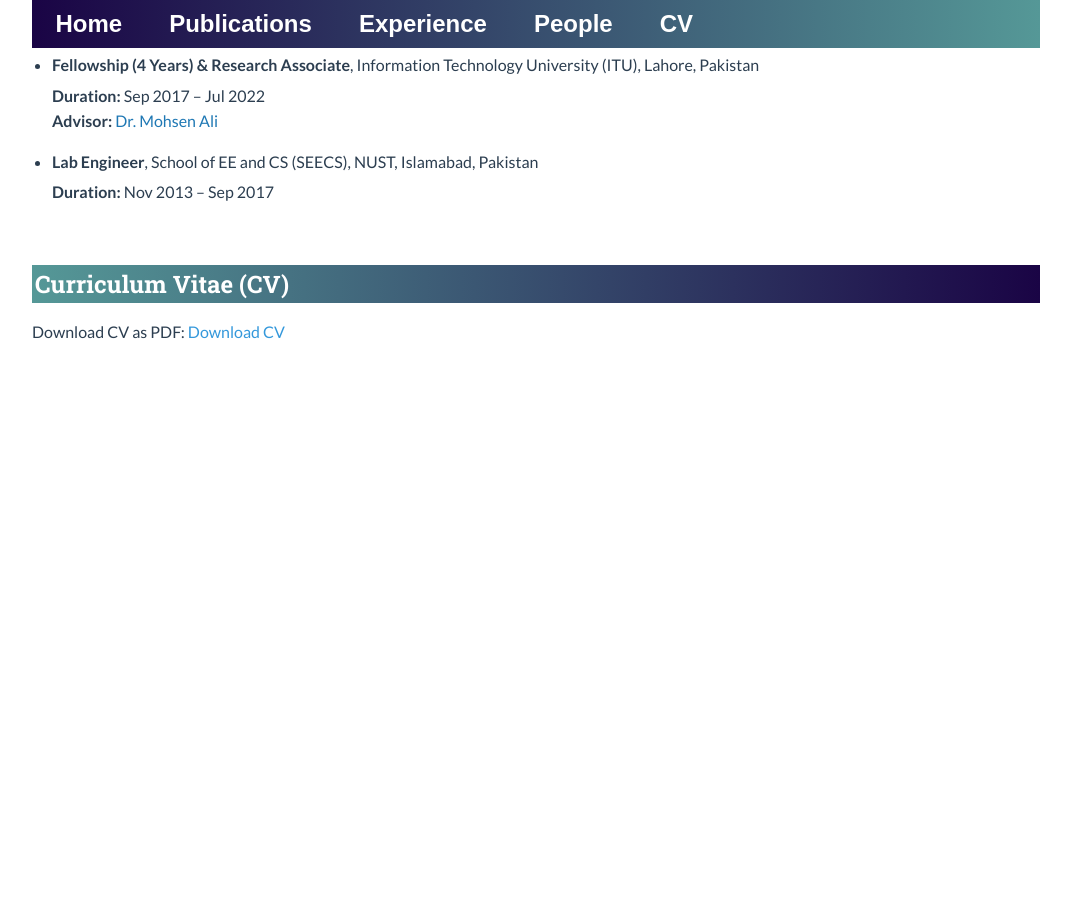
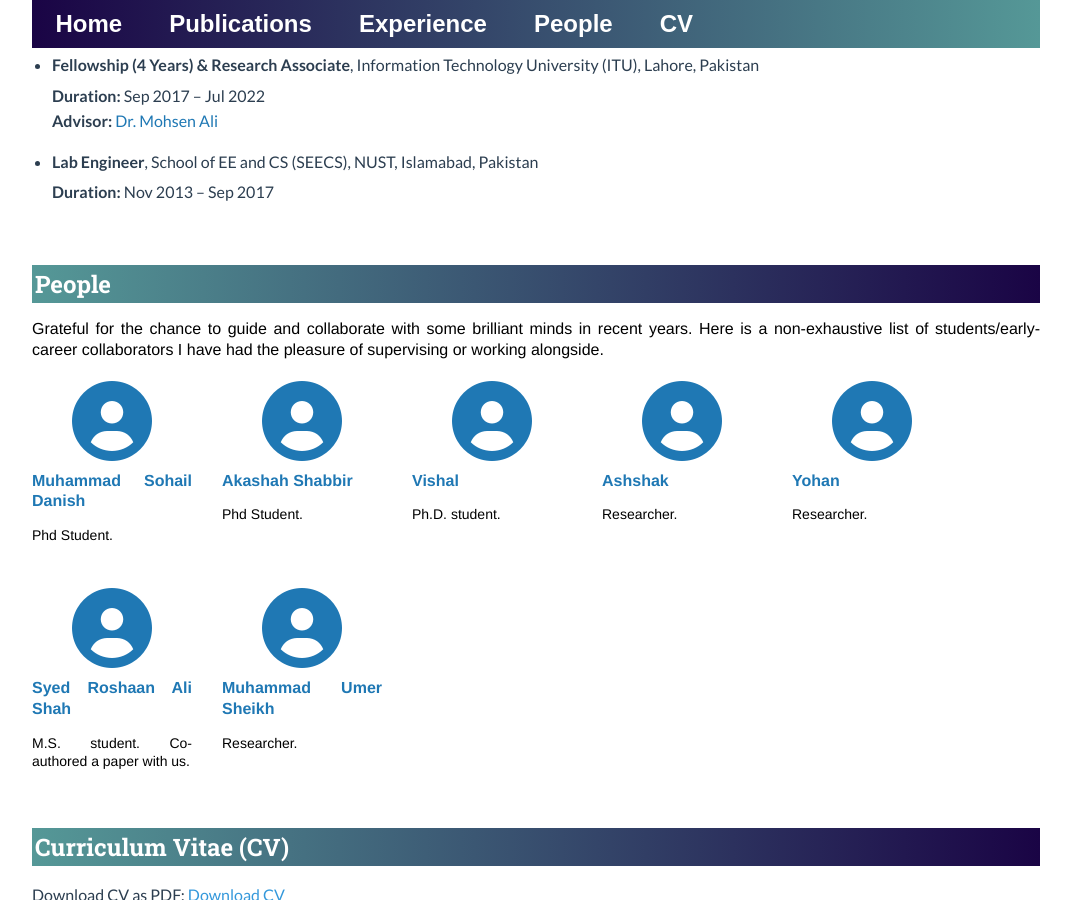
Before and after one commit to akhtarvision/akhtarvision.github.io, a Jekyll site: the page built from index.html, in a window 1280 px wide and 900 px high, scrolled down 3576 px. Shown: the whole window, without its empty margins (104-1175 px from the left). Built offline with Jekyll 4.4.1, drawn with Linux system fonts in a browser that asks for light colours; before the commit the page ends 3981 px from its top, so only the background shows below that.

Commit message:
Update index.html

```diff
--- a/index.html
+++ b/index.html
@@ -447,6 +447,58 @@ title: Akhtar, CV & ML
     </ul>
 </div>
 
+ <!-- People Section -->
+<a id="people" class="anchor"></a>
+<h2 style="font-family: 'Roboto Slab', serif; font-size: 24px; color: #ffffff; margin-bottom: 15px;">People</h2>
+<div style="font-family: 'Lato', sans-serif; font-size: 16px; line-height: 1.6; color: #2c3e50;">
+    <p>Grateful for the chance to guide and collaborate with some brilliant minds in recent years. Here is a non-exhaustive list of students/early-career collaborators I have had the pleasure of supervising or working alongside.</p>
+
+    <div style="display: flex; flex-wrap: wrap; gap: 30px; margin-top: 20px;">
+        <!-- Person Card -->
+        <div style="width: 160px; text-align: center;">
+            <i class="fas fa-user-circle" style="font-size: 80px; color: #1f78b4;"></i>
+            <p style="margin: 10px 0 0 0; font-weight: bold; color: #1f78b4;">Muhammad Sohail Danish</p>
+            <p style="font-size: 14px;">Phd Student.</p>
+        </div>
+
+        <div style="width: 160px; text-align: center;">
+            <i class="fas fa-user-circle" style="font-size: 80px; color: #1f78b4;"></i>
+            <p style="margin: 10px 0 0 0; font-weight: bold; color: #1f78b4;">Akashah Shabbir</p>
+            <p style="font-size: 14px;">Phd Student.</p>
+        </div>
+
+        <div style="width: 160px; text-align: center;">
+            <i class="fas fa-user-circle" style="font-size: 80px; color: #1f78b4;"></i>
+            <p style="margin: 10px 0 0 0; font-weight: bold; color: #1f78b4;">Vishal</p>
+            <p style="font-size: 14px;">Ph.D. student.</p>
+        </div>
+
+        <div style="width: 160px; text-align: center;">
+            <i class="fas fa-user-circle" style="font-size: 80px; color: #1f78b4;"></i>
+            <p style="margin: 10px 0 0 0; font-weight: bold; color: #1f78b4;">Ashshak</p>
+            <p style="font-size: 14px;">Researcher.</p>
+        </div>
+
+        <div style="width: 160px; text-align: center;">
+            <i class="fas fa-user-circle" style="font-size: 80px; color: #1f78b4;"></i>
+            <p style="margin: 10px 0 0 0; font-weight: bold; color: #1f78b4;">Yohan</p>
+            <p style="font-size: 14px;">Researcher.</p>
+        </div>
+
+        <div style="width: 160px; text-align: center;">
+            <i class="fas fa-user-circle" style="font-size: 80px; color: #1f78b4;"></i>
+            <p style="margin: 10px 0 0 0; font-weight: bold; color: #1f78b4;">Syed Roshaan Ali Shah</p>
+            <p style="font-size: 14px;">M.S. student. Co-authored a paper with us.</p>
+        </div>
+
+	<div style="width: 160px; text-align: center;">
+            <i class="fas fa-user-circle" style="font-size: 80px; color: #1f78b4;"></i>
+            <p style="margin: 10px 0 0 0; font-weight: bold; color: #1f78b4;">Muhammad Umer Sheikh</p>
+            <p style="font-size: 14px;">Researcher.</p>
+        </div>
+    </div>
+</div>
+
 <!-- CV Section -->
 <a id="cv" class="anchor"></a>
 <h2 style="font-family: 'Roboto Slab', serif; font-size: 24px; color: #ffffff; margin-bottom: 10px;">Curriculum Vitae (CV)</h2>
```
